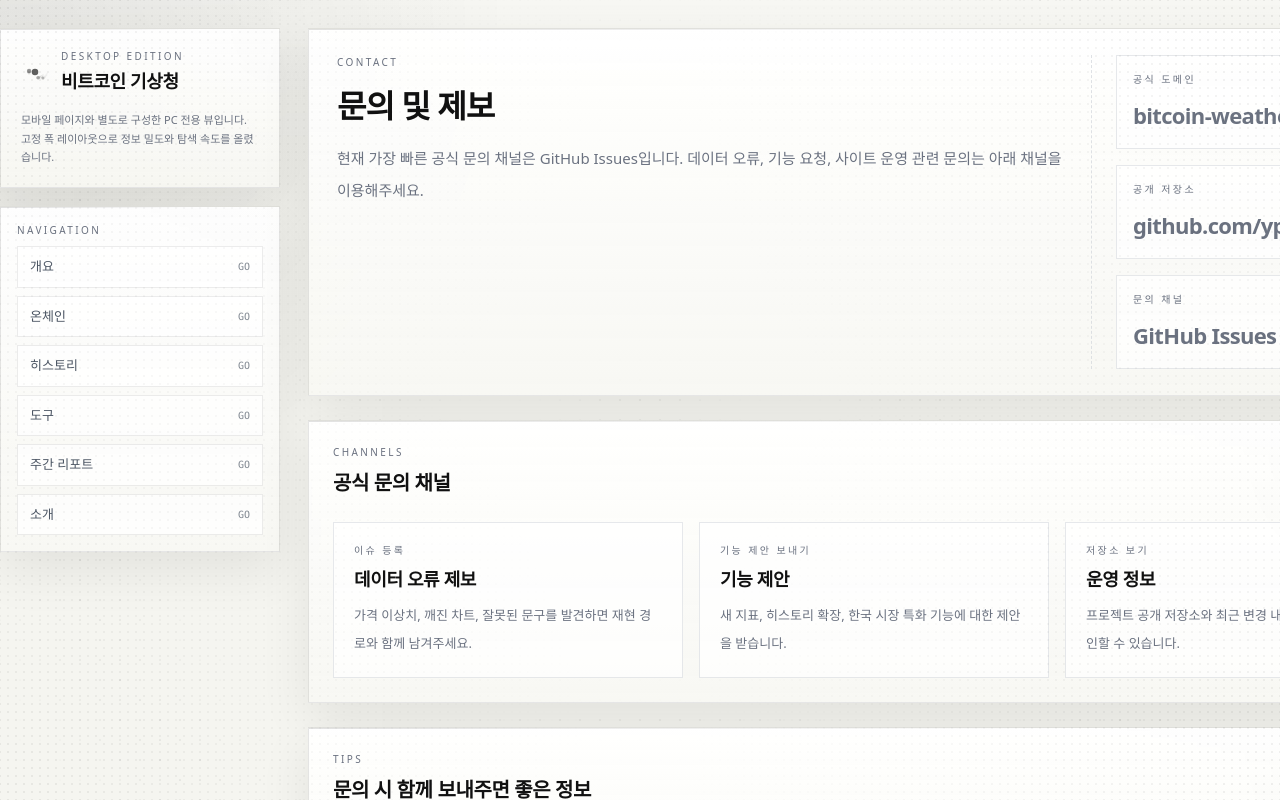
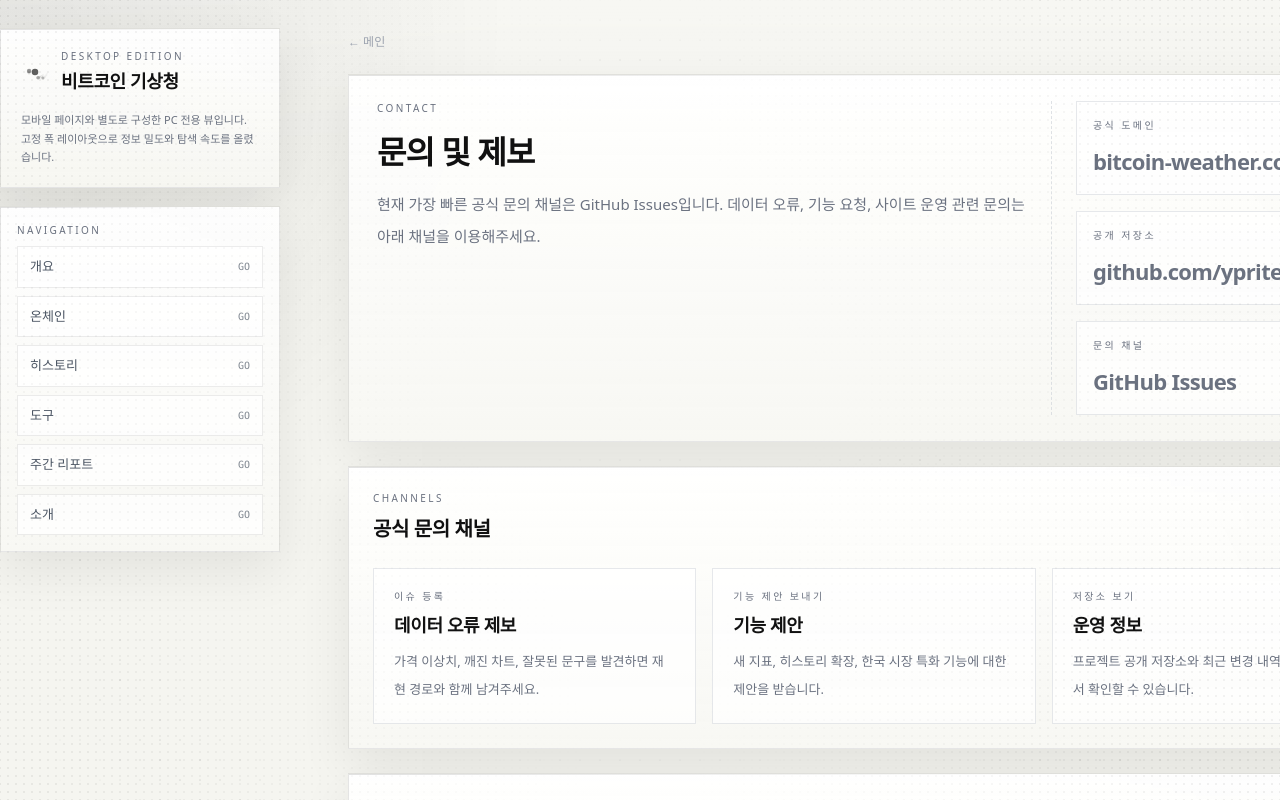
Before and after one commit to yprite/bitflow, a Next.js app: page /desktop/contact in a window 1280 px wide. Shown: the top 800 px of the page. Built offline with nearby package versions, Linux system fonts and the light colour scheme; no server answers.

Commit message:
feat: migrate supporting pages to MagazineLayout
Wrap all supporting desktop pages (tools, alert, about, contact, disclaimer, privacy) in magazine-content pt-20 pb-16 container and add back navigation link to main desktop page.

Co-Authored-By: Claude Sonnet 4.6 <noreply@anthropic.com>

```diff
--- a/src/app/desktop/about/page.tsx
+++ b/src/app/desktop/about/page.tsx
@@ -1,3 +1,4 @@
+import Link from 'next/link';
 import { DesktopBulletList, DesktopHero, DesktopSectionHeader, DesktopStatCard, DesktopSurface, DesktopTextCard } from '@/components/desktop/desktop-ui';
 import WeatherEffect from '@/components/motion/storytelling/WeatherEffect';
 import { SITE_CONTACT_URL, SITE_NAME, SITE_REPO_URL } from '@/lib/site';
@@ -25,6 +26,8 @@ const coverage = [
 
 export default function DesktopAboutPage() {
   return (
+    <div className="magazine-content pt-20 pb-16">
+      <Link href="/desktop" className="inline-block text-xs text-dot-muted hover:text-dot-text mb-6">← 메인</Link>
     <div className="space-y-6">
       <DesktopHero
         eyebrow="About"
@@ -83,5 +86,6 @@ export default function DesktopAboutPage() {
         </div>
       </DesktopSurface>
     </div>
+    </div>
   );
 }
--- a/src/app/desktop/alert/page.tsx
+++ b/src/app/desktop/alert/page.tsx
@@ -1,3 +1,4 @@
+import Link from 'next/link';
 import AlertBotCta from '@/components/alert-bot-cta';
 import DotAssemblyReveal from '@/components/motion/transitions/DotAssemblyReveal';
 import { DesktopBulletList, DesktopHero, DesktopSectionHeader, DesktopStatCard, DesktopSurface } from '@/components/desktop/desktop-ui';
@@ -19,6 +20,8 @@ const setupSteps = [
 
 export default function DesktopAlertPage() {
   return (
+    <div className="magazine-content pt-20 pb-16">
+      <Link href="/desktop" className="inline-block text-xs text-dot-muted hover:text-dot-text mb-6">← 메인</Link>
     <div className="space-y-6">
       <DotAssemblyReveal delay={0} duration={520} density="low">
         <DesktopHero
@@ -93,5 +96,6 @@ export default function DesktopAlertPage() {
         </DesktopSurface>
       </DotAssemblyReveal>
     </div>
+    </div>
   );
 }
--- a/src/app/desktop/contact/page.tsx
+++ b/src/app/desktop/contact/page.tsx
@@ -1,3 +1,4 @@
+import Link from 'next/link';
 import { DesktopBulletList, DesktopHero, DesktopSectionHeader, DesktopStatCard, DesktopSurface, DesktopTextCard } from '@/components/desktop/desktop-ui';
 import { SITE_BASE_URL, SITE_CONTACT_EMAIL, SITE_CONTACT_URL, SITE_REPO_URL } from '@/lib/site';
 
@@ -33,6 +34,8 @@ if (SITE_CONTACT_EMAIL) {
 
 export default function DesktopContactPage() {
   return (
+    <div className="magazine-content pt-20 pb-16">
+      <Link href="/desktop" className="inline-block text-xs text-dot-muted hover:text-dot-text mb-6">← 메인</Link>
     <div className="space-y-6">
       <DesktopHero
         eyebrow="Contact"
@@ -83,5 +86,6 @@ export default function DesktopContactPage() {
         </div>
       </DesktopSurface>
     </div>
+    </div>
   );
 }
--- a/src/app/desktop/disclaimer/page.tsx
+++ b/src/app/desktop/disclaimer/page.tsx
@@ -1,3 +1,4 @@
+import Link from 'next/link';
 import { DesktopBulletList, DesktopHero, DesktopSectionHeader, DesktopSurface } from '@/components/desktop/desktop-ui';
 
 const riskNotes = [
@@ -9,6 +10,8 @@ const riskNotes = [
 
 export default function DesktopDisclaimerPage() {
   return (
+    <div className="magazine-content pt-20 pb-16">
+      <Link href="/desktop" className="inline-block text-xs text-dot-muted hover:text-dot-text mb-6">← 메인</Link>
     <div className="space-y-6">
       <DesktopHero
         eyebrow="Disclaimer"
@@ -36,5 +39,6 @@ export default function DesktopDisclaimerPage() {
         </div>
       </DesktopSurface>
     </div>
+    </div>
   );
 }
--- a/src/app/desktop/privacy/page.tsx
+++ b/src/app/desktop/privacy/page.tsx
@@ -1,3 +1,4 @@
+import Link from 'next/link';
 import { DesktopBulletList, DesktopHero, DesktopSectionHeader, DesktopSurface } from '@/components/desktop/desktop-ui';
 
 const lastUpdated = '2026-03-18';
@@ -6,6 +7,8 @@ const googleAdSettingsUrl = 'https://myadcenter.google.com/';
 
 export default function DesktopPrivacyPage() {
   return (
+    <div className="magazine-content pt-20 pb-16">
+      <Link href="/desktop" className="inline-block text-xs text-dot-muted hover:text-dot-text mb-6">← 메인</Link>
     <div className="space-y-6">
       <DesktopHero
         eyebrow="Privacy"
@@ -87,5 +90,6 @@ export default function DesktopPrivacyPage() {
         </div>
       </DesktopSurface>
     </div>
+    </div>
   );
 }
--- a/src/app/desktop/tools/page.tsx
+++ b/src/app/desktop/tools/page.tsx
@@ -1,4 +1,5 @@
 import type { ReactNode } from 'react';
+import Link from 'next/link';
 import BitcoinFeeCalculator from '@/components/bitcoin-fee-calculator';
 import BitcoinStuckTxRescue from '@/components/bitcoin-stuck-tx-rescue';
 import BitcoinTxStatusTracker from '@/components/bitcoin-tx-status-tracker';
@@ -68,6 +69,8 @@ export default async function DesktopToolsPage() {
   ]);
 
   return (
+    <div className="magazine-content pt-20 pb-16">
+      <Link href="/desktop" className="inline-block text-xs text-dot-muted hover:text-dot-text mb-6">← 메인</Link>
     <div className="space-y-6">
       <DotAssemblyReveal delay={0} duration={520} density="low">
         <DesktopHero
@@ -203,5 +206,6 @@ export default async function DesktopToolsPage() {
       </DotAssemblyReveal>
 
     </div>
+    </div>
   );
 }
```
